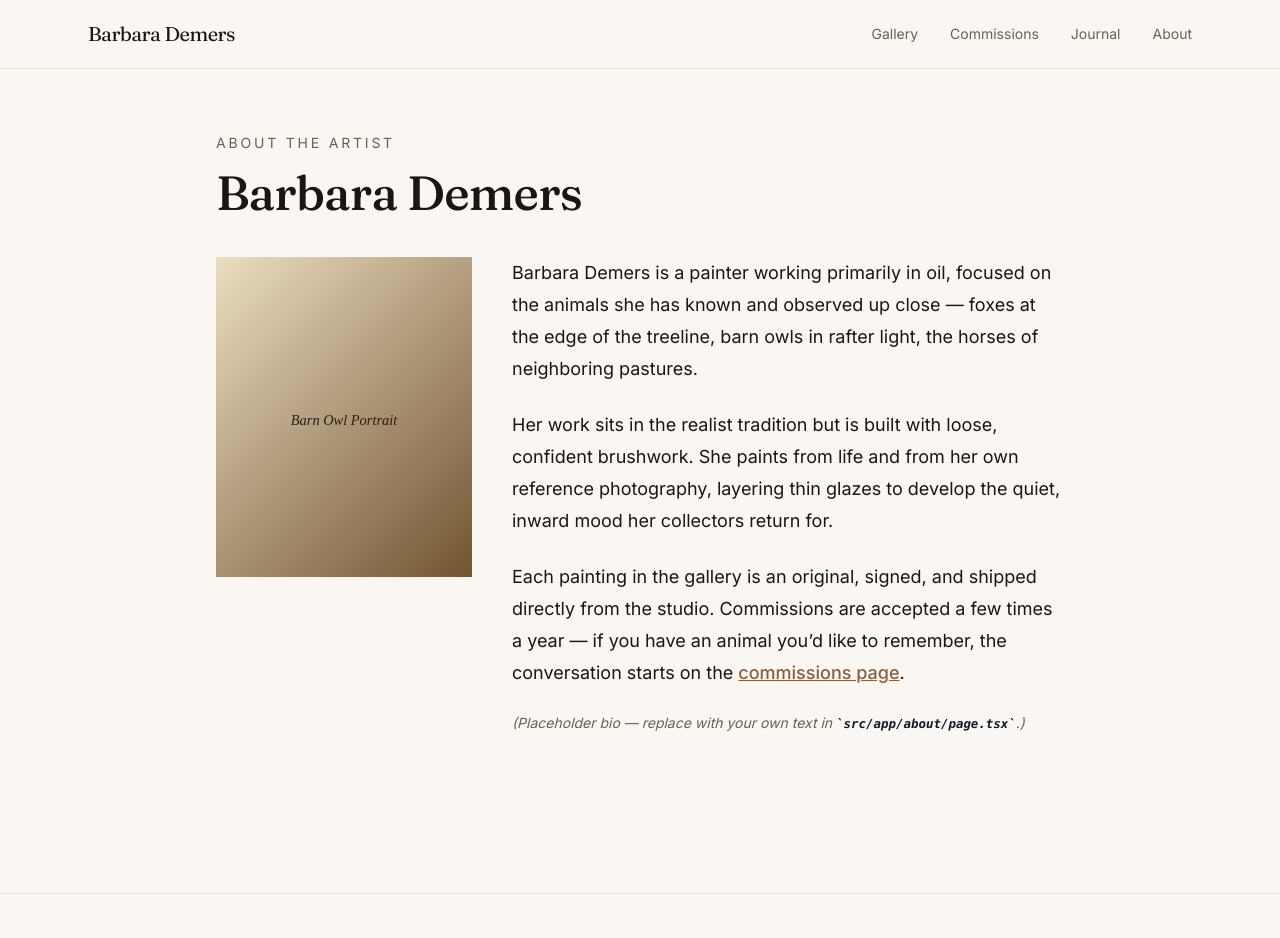
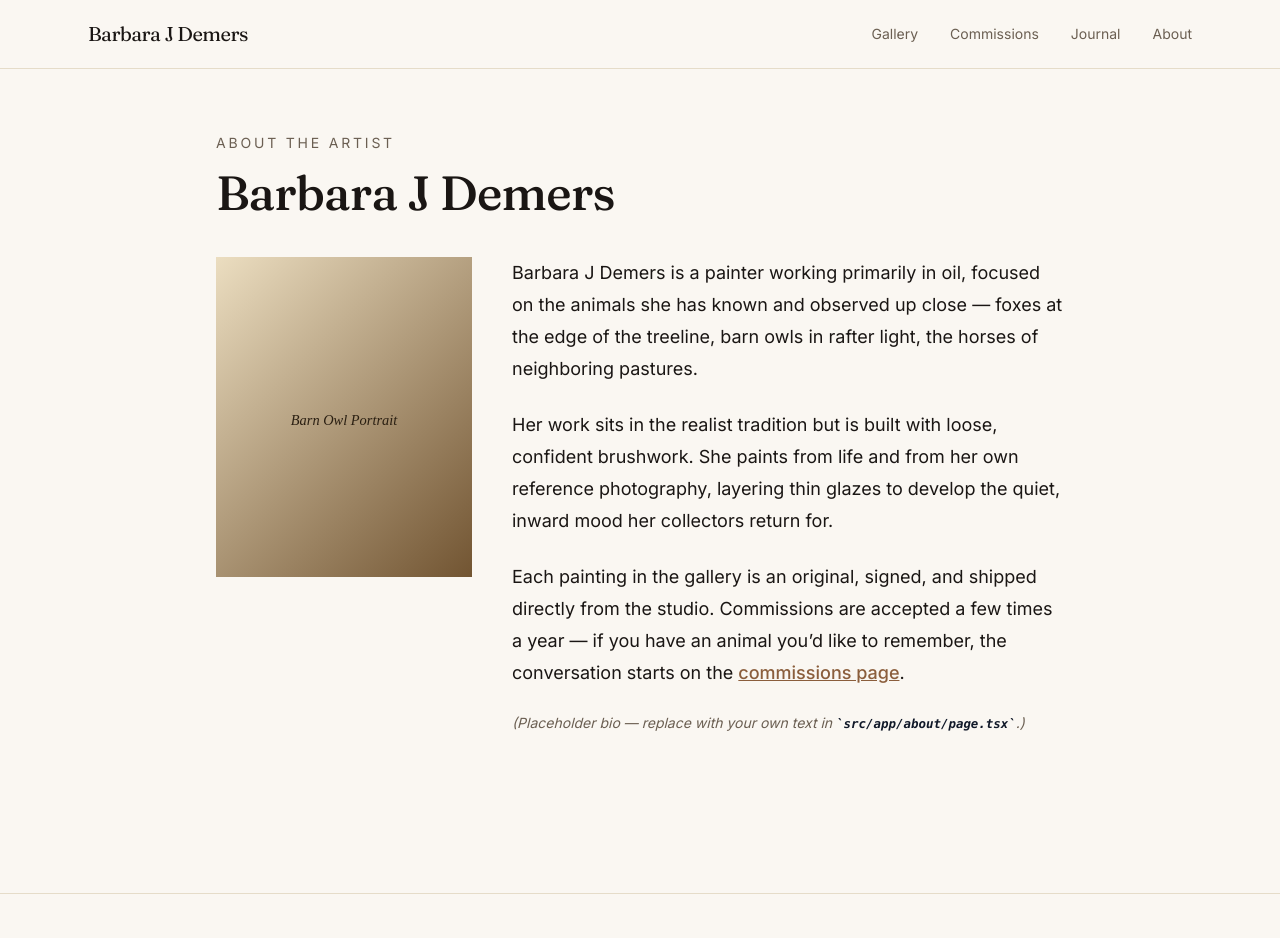
Before and after one commit to fonemstr/barbara-demers-art, a Next.js app: page /about in a window 1280 px wide. Shown: the top 938 px of the page. Built offline with nearby package versions, Linux system fonts and the light colour scheme.

Commit message:
Update site name to Barbara J Demers

```diff
--- a/payload.config.ts
+++ b/payload.config.ts
@@ -21,7 +21,7 @@ export default buildConfig({
       baseDir: path.resolve(dirname),
     },
     meta: {
-      titleSuffix: " — Barbara Demers Studio",
+      titleSuffix: " — Barbara J Demers Studio",
     },
   },
   collections: [Users, Media, Paintings, JournalPosts],
--- a/src/app/(site)/about/page.tsx
+++ b/src/app/(site)/about/page.tsx
@@ -9,7 +9,7 @@ export default function AboutPage() {
         <p className="text-sm tracking-[0.2em] uppercase text-muted-foreground mb-4">
           About the artist
         </p>
-        <h1 className="font-serif text-4xl md:text-5xl">Barbara Demers</h1>
+        <h1 className="font-serif text-4xl md:text-5xl">Barbara J Demers</h1>
       </header>
 
       <div className="grid grid-cols-1 md:grid-cols-3 gap-10">
@@ -17,7 +17,7 @@ export default function AboutPage() {
           <div className="relative aspect-[4/5] bg-muted">
             <Image
               src="/paintings/placeholder-3.svg"
-              alt="Barbara Demers in the studio"
+              alt="Barbara J Demers in the studio"
               fill
               sizes="(min-width: 768px) 33vw, 100vw"
               className="object-cover"
@@ -27,7 +27,7 @@ export default function AboutPage() {
 
         <div className="md:col-span-2 prose prose-lg max-w-none">
           <p>
-            Barbara Demers is a painter working primarily in oil, focused on
+            Barbara J Demers is a painter working primarily in oil, focused on
             the animals she has known and observed up close — foxes at the
             edge of the treeline, barn owls in rafter light, the horses of
             neighboring pastures.
--- a/src/app/(site)/layout.tsx
+++ b/src/app/(site)/layout.tsx
@@ -16,11 +16,11 @@ const fraunces = Fraunces({
 
 export const metadata: Metadata = {
   title: {
-    default: "Barbara Demers — Animal Paintings",
-    template: "%s · Barbara Demers",
+    default: "Barbara J Demers — Animal Paintings",
+    template: "%s · Barbara J Demers",
   },
   description:
-    "Original animal paintings and commissioned work by Barbara Demers.",
+    "Original animal paintings and commissioned work by Barbara J Demers.",
 };
 
 const navLinks = [
@@ -45,7 +45,7 @@ export default function SiteLayout({
               href="/"
               className="font-serif text-xl tracking-tight text-foreground"
             >
-              Barbara Demers
+              Barbara J Demers
             </Link>
             <nav className="hidden md:flex items-center gap-8 text-sm text-muted-foreground">
               {navLinks.map((link) => (
@@ -66,13 +66,13 @@ export default function SiteLayout({
         <footer className="border-t border-border mt-24">
           <div className="mx-auto max-w-6xl px-6 py-10 flex flex-col md:flex-row items-start md:items-center justify-between gap-6">
             <div>
-              <p className="font-serif text-lg">Barbara Demers</p>
+              <p className="font-serif text-lg">Barbara J Demers</p>
               <p className="text-sm text-muted-foreground mt-1">
                 Original animal paintings · Commissions welcome
               </p>
             </div>
             <div className="text-sm text-muted-foreground">
-              © {new Date().getFullYear()} Barbara Demers. All artwork
+              © {new Date().getFullYear()} Barbara J Demers. All artwork
               rights reserved.
             </div>
           </div>
--- a/src/app/(site)/page.tsx
+++ b/src/app/(site)/page.tsx
@@ -19,7 +19,7 @@ export default async function HomePage() {
             the creatures we love.
           </h1>
           <p className="mt-8 text-lg text-muted-foreground max-w-xl leading-relaxed">
-            Barbara Demers paints oils of foxes, otters, barn owls, and the
+            Barbara J Demers paints oils of foxes, otters, barn owls, and the
             horses of her corner of the world. Each piece is one of a kind,
             available here in the studio.
           </p>
```
Also changed, not shown: 1 other file (tests, documents, lock files or other folders).
